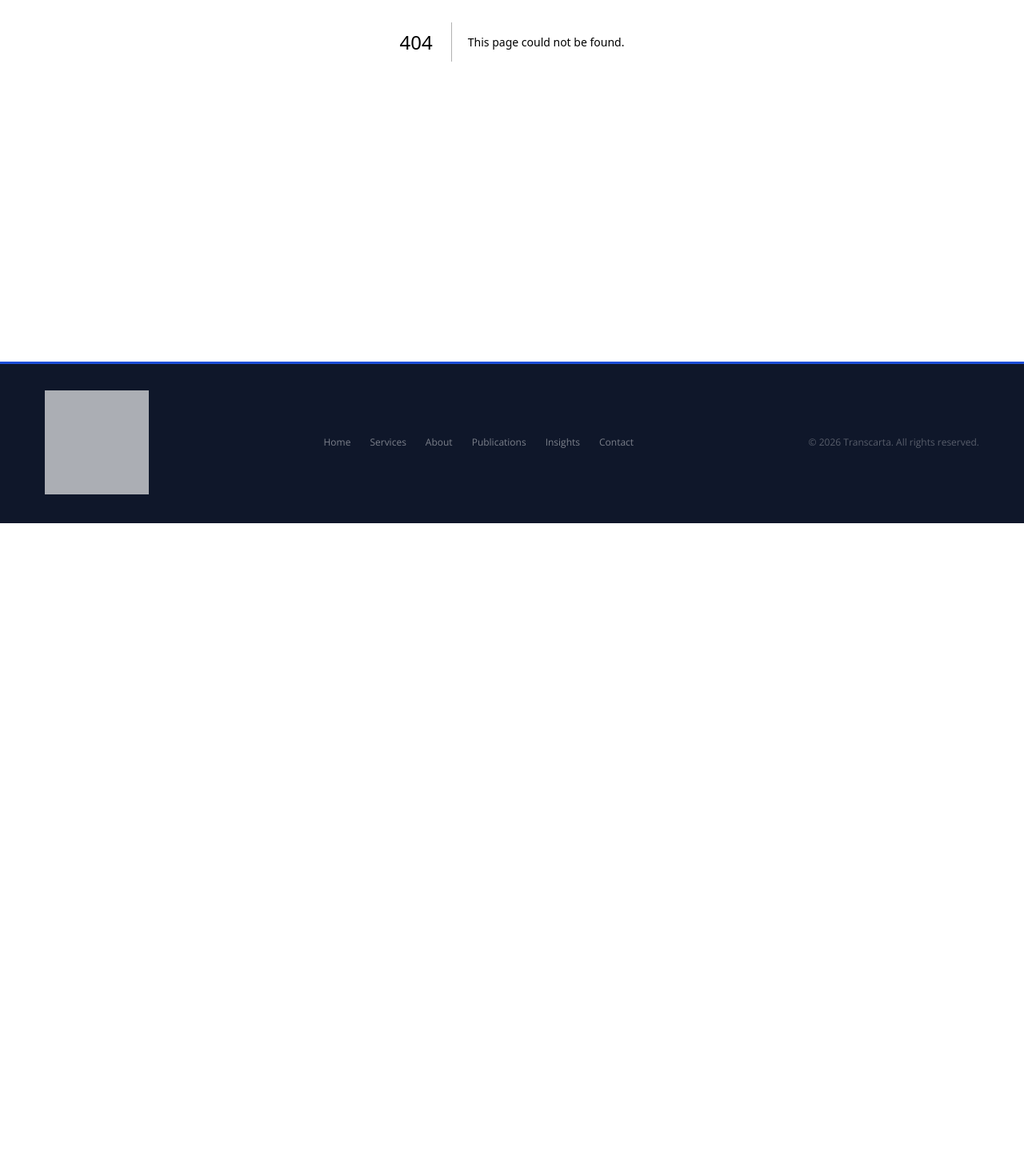
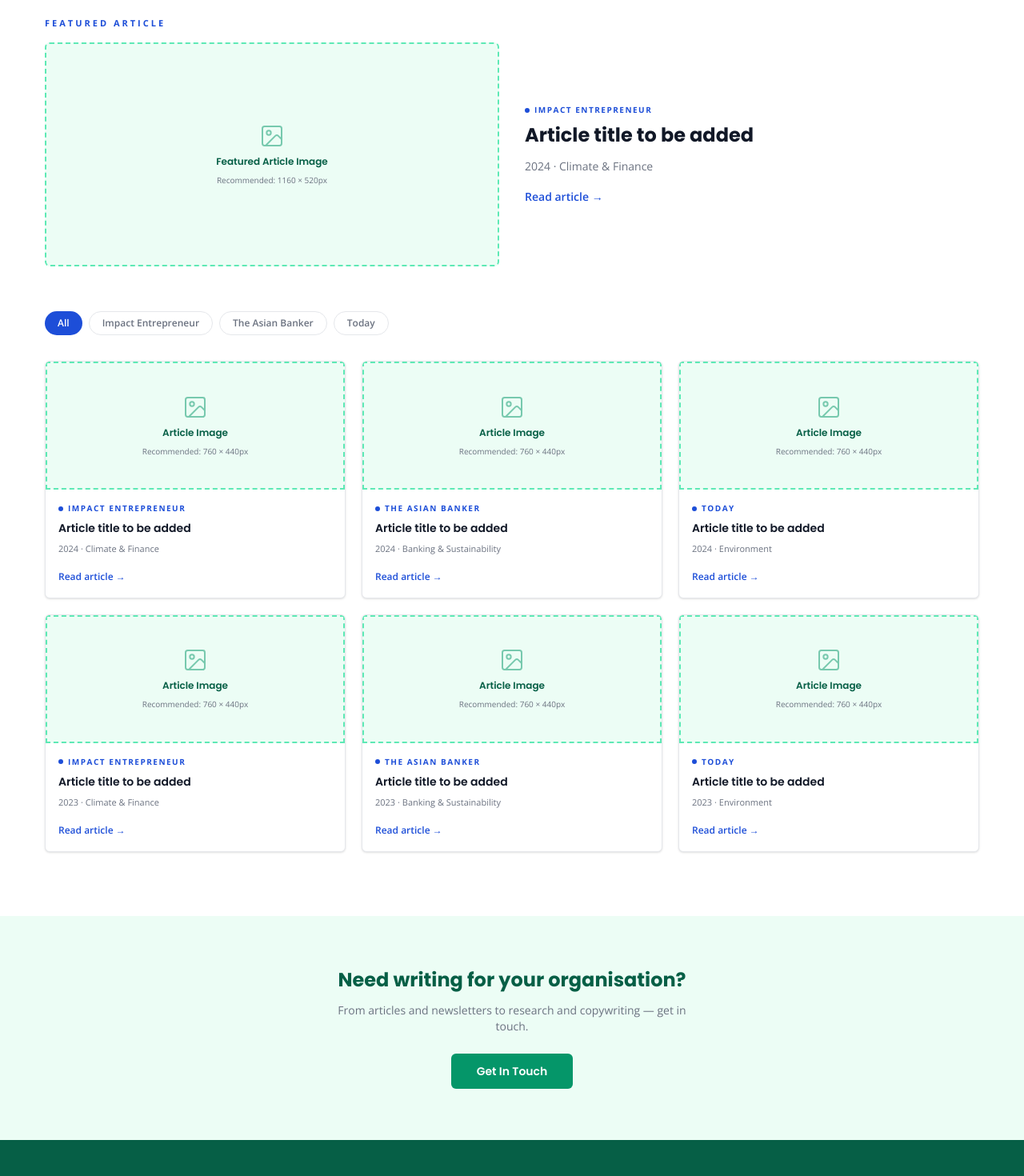
Before and after one commit to Juxworks/Transcarta, a Next.js app: page /publications in a window 1280 px wide. Before the commit this address had no page. Shown: the part 420-1890 px from the top of the page at 80% size. Before the commit the page ends 1074 px from the top, so only its background shows below. Built offline with nearby package versions, Linux system fonts and the light colour scheme.

Commit message:
feat: Publications page with outlet filter and article grid

```diff
--- /dev/null
+++ b/app/publications/page.tsx
@@ -0,0 +1,73 @@
+'use client'
+import { useState } from 'react'
+import { PageHero } from '@/components/shared/PageHero'
+import { OutletFilter } from '@/components/publications/OutletFilter'
+import { PublicationCard } from '@/components/shared/PublicationCard'
+import { ImagePlaceholder } from '@/components/ui/ImagePlaceholder'
+import { ContactCTA } from '@/components/home/ContactCTA'
+import { publications, publicationOutlets } from '@/lib/data'
+
+export default function PublicationsPage() {
+  const [active, setActive] = useState('All')
+  const filtered = active === 'All' ? publications : publications.filter(p => p.outlet === active)
+
+  return (
+    <>
+      <PageHero
+        label="Our Writing"
+        heading="Publications"
+        sub="Writing for magazines, non-profits and industry publications on climate, finance and sustainability."
+      />
+
+      <div className="mx-auto max-w-content px-14 py-20">
+        {/* Featured */}
+        <div className="mb-14">
+          <p className="mb-4 font-body text-[11px] font-bold uppercase tracking-[3px] text-blue-brand">
+            Featured Article
+          </p>
+          <div className="grid grid-cols-1 gap-8 lg:grid-cols-2">
+            <ImagePlaceholder label="Featured Article Image" dimensions="1160 × 520px" className="h-[280px]" />
+            <div className="flex flex-col justify-center">
+              <span className="mb-2 inline-flex items-center gap-1.5 font-body text-[10px] font-bold uppercase tracking-[1.5px] text-blue-brand">
+                <span className="h-1.5 w-1.5 rounded-full bg-blue-brand" /> Impact Entrepreneur
+              </span>
+              <h2 className="mb-3 font-heading text-2xl font-bold text-ink">
+                Article title to be added
+              </h2>
+              <p className="mb-4 font-body text-sm leading-relaxed text-muted">
+                2024 · Climate & Finance
+              </p>
+              <a href="#" className="font-body text-sm font-semibold text-blue-brand hover:underline">
+                Read article →
+              </a>
+            </div>
+          </div>
+        </div>
+
+        {/* Filter + grid */}
+        <OutletFilter outlets={publicationOutlets} active={active} onChange={setActive} />
+        <div className="grid grid-cols-1 gap-5 sm:grid-cols-2 lg:grid-cols-3">
+          {filtered.map(pub => <PublicationCard key={pub.id} pub={pub} />)}
+        </div>
+      </div>
+
+      {/* Writing CTA */}
+      <div className="bg-green-mint py-16 text-center">
+        <h2 className="mb-3 font-heading text-2xl font-bold text-green-dark">
+          Need writing for your organisation?
+        </h2>
+        <p className="mx-auto mb-6 max-w-md font-body text-sm text-muted">
+          From articles and newsletters to research and copywriting — get in touch.
+        </p>
+        <a
+          href="/contact"
+          className="inline-block rounded-[6px] bg-green-primary px-8 py-3 font-heading text-sm font-semibold text-white hover:bg-green-dark"
+        >
+          Get In Touch
+        </a>
+      </div>
+
+      <ContactCTA />
+    </>
+  )
+}
--- /dev/null
+++ b/components/publications/OutletFilter.tsx
@@ -0,0 +1,22 @@
+'use client'
+type Props = { outlets: string[]; active: string; onChange: (o: string) => void }
+
+export function OutletFilter({ outlets, active, onChange }: Props) {
+  return (
+    <div className="mb-8 flex flex-wrap gap-2">
+      {outlets.map(outlet => (
+        <button
+          key={outlet}
+          onClick={() => onChange(outlet)}
+          className={`rounded-full px-4 py-1.5 font-body text-xs font-semibold transition ${
+            active === outlet
+              ? 'bg-blue-brand text-white'
+              : 'border border-border bg-white text-muted hover:border-blue-brand hover:text-blue-brand'
+          }`}
+        >
+          {outlet}
+        </button>
+      ))}
+    </div>
+  )
+}
```
